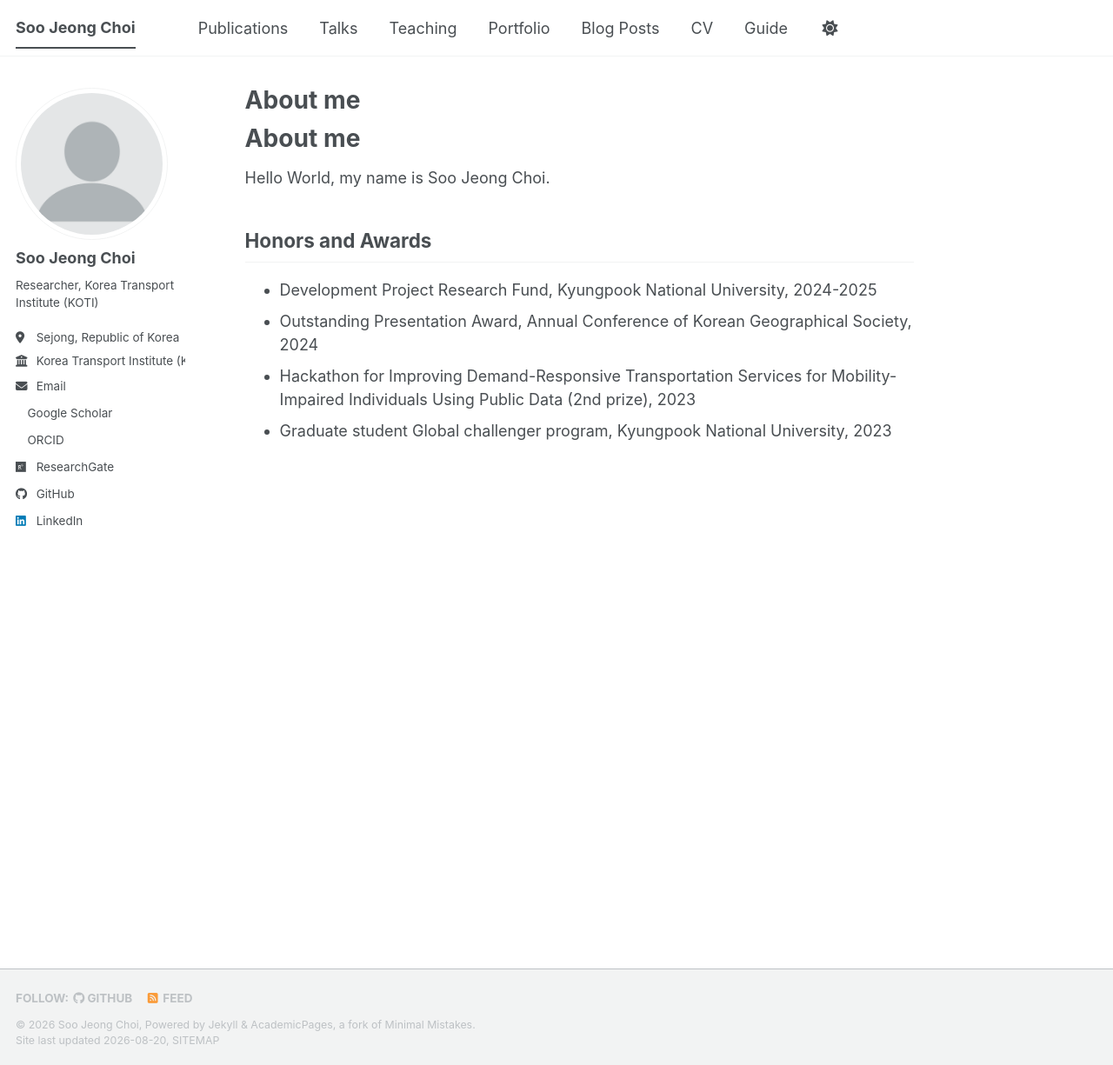
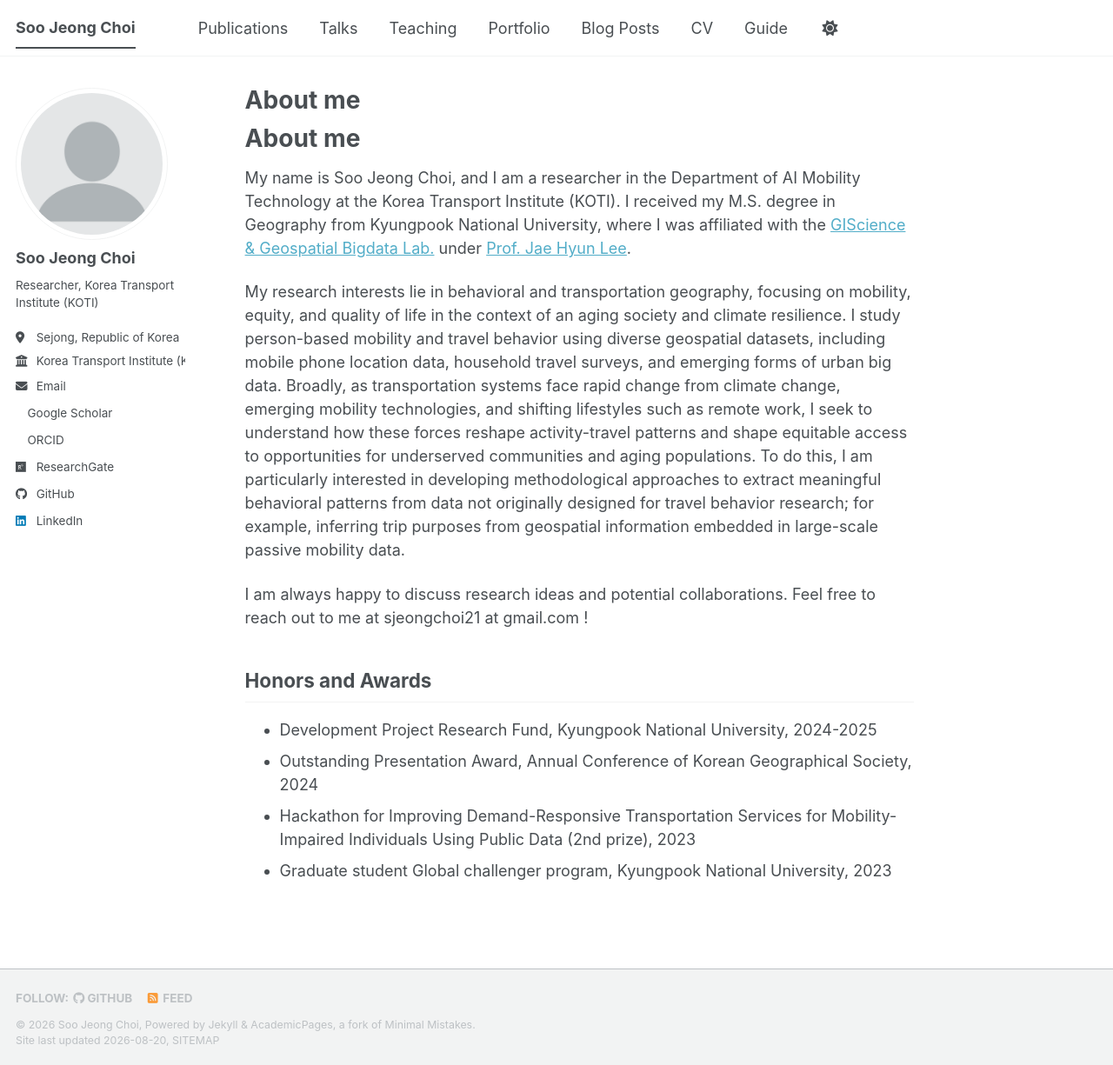
Before and after one commit to soojeongchoi21/soojeongchoi.github.io, a Jekyll site: the page built from _pages/about.md, in a window 1280 px wide and 1225 px high. Shown: the whole window at 87% size. Built offline with Jekyll 4.4.1, drawn with Linux system fonts in a browser that asks for light colours; a style sheet for code colours, icons or effects is not loaded.

Commit message:
Update about.md

```diff
--- a/_pages/about.md
+++ b/_pages/about.md
@@ -10,7 +10,11 @@ redirect_from:
 
 About me
 ======
-Hello World, my name is Soo Jeong Choi.
+My name is Soo Jeong Choi, and I am a researcher in the Department of AI Mobility Technology at the Korea Transport Institute (KOTI). I received my M.S. degree in Geography from Kyungpook National University, where I was affiliated with the [GIScience & Geospatial Bigdata Lab.](https://knu-giscience.github.io/) under [Prof. Jae Hyun Lee](https://scholar.google.com/citations?user=_xIgyHUAAAAJ&hl=en).
+
+My research interests lie in behavioral and transportation geography, focusing on mobility, equity, and quality of life in the context of an aging society and climate resilience. I study person-based mobility and travel behavior using diverse geospatial datasets, including mobile phone location data, household travel surveys, and emerging forms of urban big data. Broadly, as transportation systems face rapid change from climate change, emerging mobility technologies, and shifting lifestyles such as remote work, I seek to understand how these forces reshape activity-travel patterns and shape equitable access to opportunities for underserved communities and aging populations. To do this, I am particularly interested in developing methodological approaches to extract meaningful behavioral patterns from data not originally designed for travel behavior research; for example, inferring trip purposes from geospatial information embedded in large-scale passive mobility data.
+
+I am always happy to discuss research ideas and potential collaborations. Feel free to reach out to me at sjeongchoi21 at gmail.com !
 
 
 Honors and Awards
```
